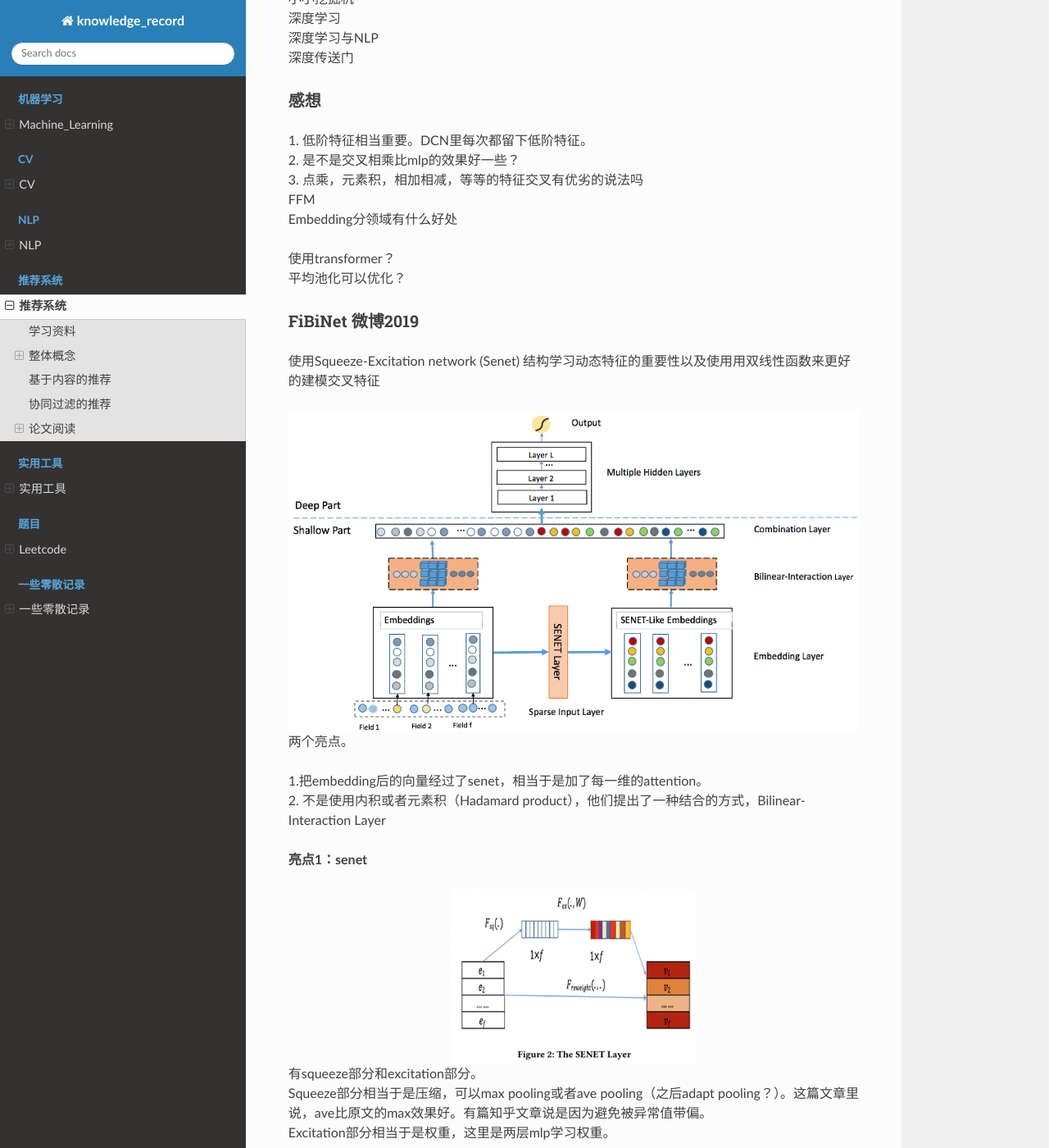
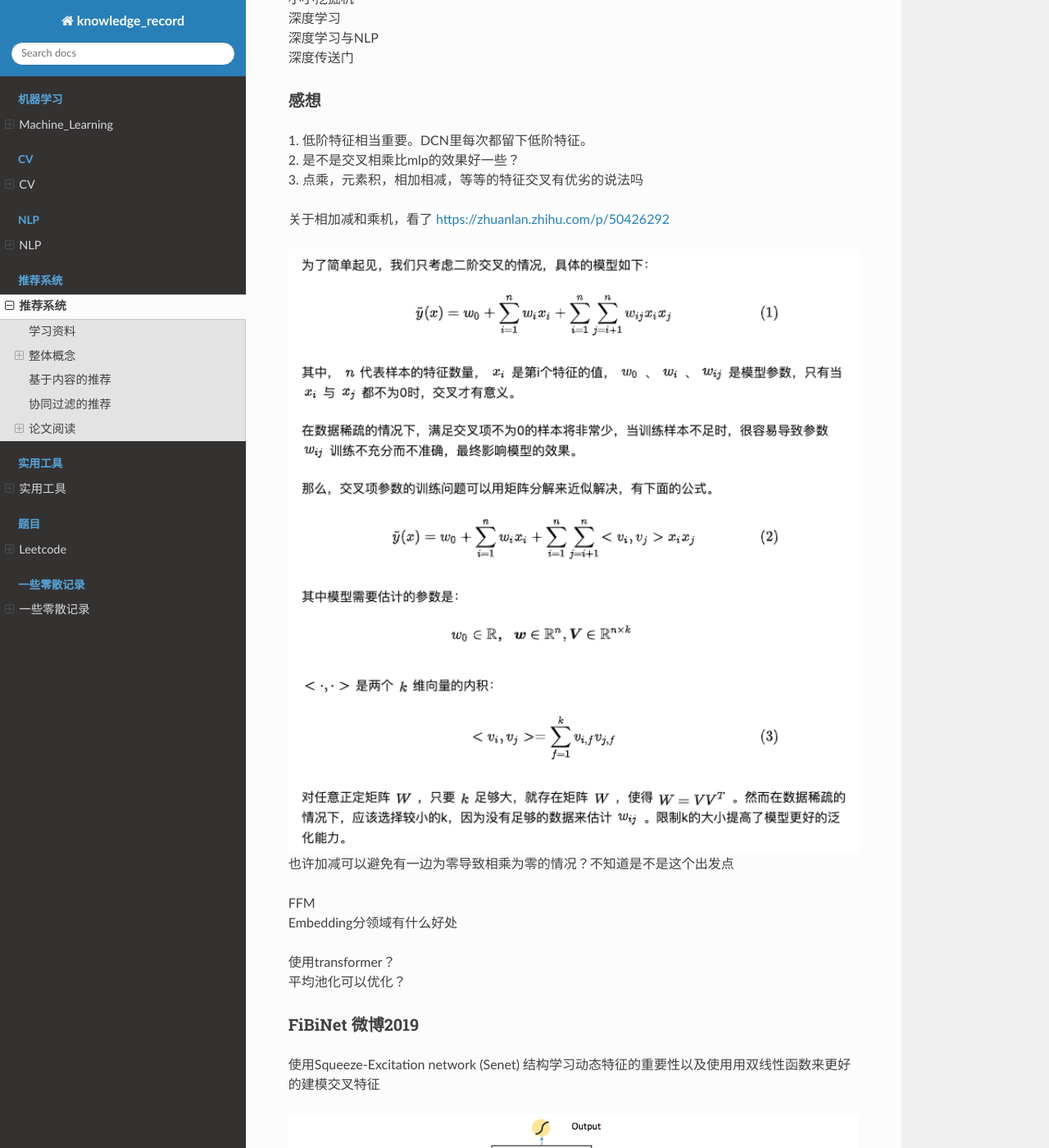
Before and after one commit to luochuankai-JHU/knowledge_record, a Sphinx documentation site: the page built from docs/recommend/recommend.rst, in a window 1280 px wide and 1400 px high, scrolled down 5013 px. Shown: the whole window at 82% size. Built offline with Sphinx 7.4.7 and the Read the Docs theme 2.0.0, drawn with Linux system fonts in a browser that asks for light colours.

Commit message:
fm second cross

```diff
--- a/docs/recommend/recommend.rst
+++ b/docs/recommend/recommend.rst
@@ -198,6 +198,15 @@
 | 1.	低阶特征相当重要。DCN里每次都留下低阶特征。
 | 2.	是不是交叉相乘比mlp的效果好一些？
 | 3.	点乘，元素积，相加相减，等等的特征交叉有优劣的说法吗
+
+关于相加减和乘机，看了 https://zhuanlan.zhihu.com/p/50426292
+
+.. image:: ../../_static/recommend/fm_second_cross.png
+	:align: center
+	:width: 700
+
+也许加减可以避免有一边为零导致相乘为零的情况？不知道是不是这个出发点
+
 | FFM
 | Embedding分领域有什么好处
 
```
Also changed, not shown: docs/_static/recommend/fm_second_cross.png (added).
